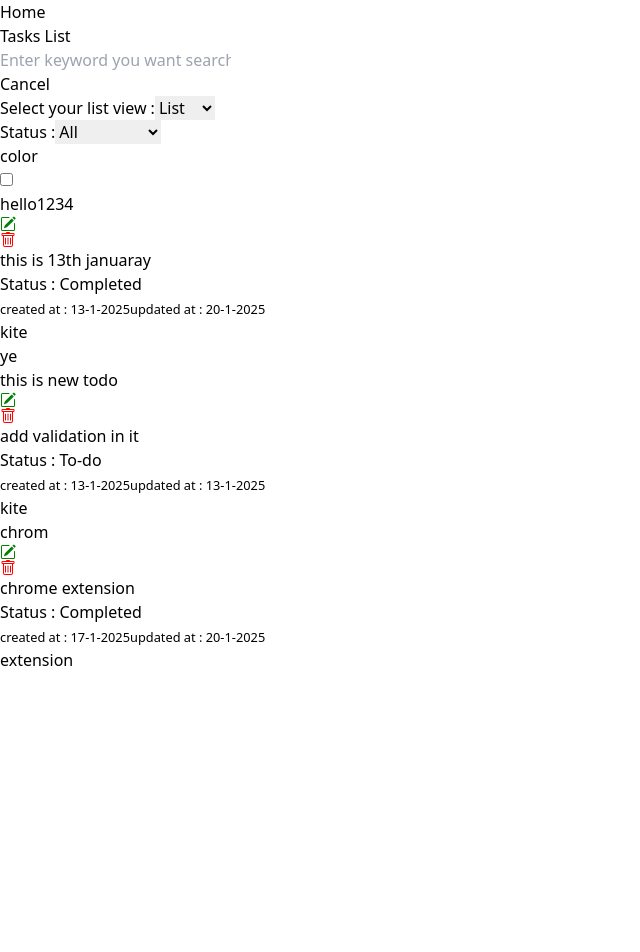
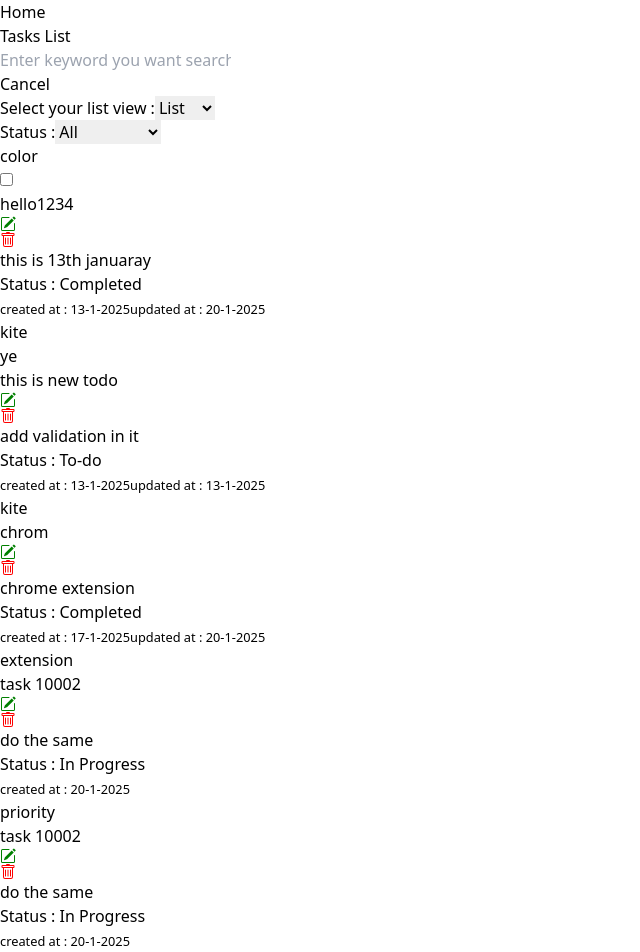
Before and after one commit to meet2883/todo-app, a React (Vite) app: page /list in a window 1280 px wide. Shown: the top 952 px of the page, without its empty margins (0-640 px from the left). Before the commit the page ends 800 px from the top, so only its background shows below. Built offline with nearby package versions, Linux system fonts and the light colour scheme; data requests are answered from the project's data file.

Commit message:
feat: add pagination in table view for easy data read

```diff
--- a/db.json
+++ b/db.json
@@ -33,6 +33,116 @@
         "extension"
       ],
       "updatedDate": "20-1-2025"
+    },
+    {
+      "id": "5313",
+      "title": "task 10002",
+      "task": "do the same",
+      "status": "In Progress",
+      "tags": [
+        "priority"
+      ],
+      "createdAt": "20-1-2025"
+    },
+    {
+      "id": "3e00",
+      "title": "task 10002",
+      "task": "do the same",
+      "status": "In Progress",
+      "tags": [
+        "priority"
+      ],
+      "createdAt": "20-1-2025"
+    },
+    {
+      "id": "579f",
+      "title": "task 10002",
+      "task": "do the same",
+      "status": "In Progress",
+      "tags": [
+        "priority"
+      ],
+      "createdAt": "20-1-2025"
+    },
+    {
+      "id": "6f3d",
+      "title": "task 10002",
+      "task": "do the same",
+      "status": "In Progress",
+      "tags": [
+        "priority"
+      ],
+      "createdAt": "20-1-2025"
+    },
+    {
+      "id": "9c99",
+      "title": "task 10002",
+      "task": "do the same",
+      "status": "In Progress",
+      "tags": [
+        "priority"
+      ],
+      "createdAt": "20-1-2025"
+    },
+    {
+      "id": "7eef",
+      "title": "task 10002",
+      "task": "do the same",
+      "status": "In Progress",
+      "tags": [
+        "priority"
+      ],
+      "createdAt": "20-1-2025"
+    },
+    {
+      "id": "9636",
+      "title": "task 10002",
+      "task": "do the same",
+      "status": "In Progress",
+      "tags": [
+        "priority"
+      ],
+      "createdAt": "20-1-2025"
+    },
+    {
+      "id": "7d3e",
+      "title": "task 10002",
+      "task": "do the same",
+      "status": "In Progress",
+      "tags": [
+        "priority"
+      ],
+      "createdAt": "20-1-2025"
+    },
+    {
+      "id": "002d",
+      "title": "task 10002",
+      "task": "do the same",
+      "status": "In Progress",
+      "tags": [
+        "priority"
+      ],
+      "createdAt": "20-1-2025"
+    },
+    {
+      "id": "edd1",
+      "title": "task 10002",
+      "task": "do the same",
+      "status": "In Progress",
+      "tags": [
+        "priority"
+      ],
+      "createdAt": "20-1-2025"
+    },
+    {
+      "id": "03b5",
+      "title": "task 123235",
+      "task": "do the same",
+      "status": "Completed",
+      "tags": [
+        "priority"
+      ],
+      "createdAt": "20-1-2025"
     }
   ]
 }
--- /dev/null
+++ b/src/components/Pagination.jsx
@@ -0,0 +1,36 @@
+import { Component } from "react";
+
+class Pagination extends Component {
+  constructor(props) {
+    super(props);
+  }
+
+  render() {
+    return (
+      <div className="flex flex-row justify-between items-center mt-5">
+        <div>
+          <span>Records Per Page :</span>
+          <select
+            name="recPerPage"
+            value={this.props.recPerPage}
+            onChange={(e) => this.props.handleRecPerPage(e)}
+          >
+            <option value={this.props.dataLength}>All</option>
+            <option value={5}>5</option>
+            <option value={10}>10</option>
+            <option value={15}>15</option>
+            <option value={20}>20</option>
+          </select>
+        </div>
+
+        <div className="flex flex-row gap-3">
+            <button onClick={this.props.prevPage}>Prev</button>
+            <span>Page : {this.props.pageNo} out of {this.props.totalPages}</span>
+            <button onClick={this.props.nextPage}>Next</button>
+        </div>
+      </div>
+    );
+  }
+}
+
+export default Pagination;
--- a/src/components/TableView.jsx
+++ b/src/components/TableView.jsx
@@ -2,20 +2,83 @@ import { Component } from "react";
 import { connect } from "react-redux";
 import { BsTrash, BsPencilSquare } from "react-icons/bs";
 import { deleteTodo, fetchTodo } from "../features/todoSlice";
+import Pagination from "./Pagination";
 
 class TableView extends Component {
   constructor(props) {
     super(props);
+    let dataLength = this.props.data.length;
+    this.state = {
+      totalPages: 1,
+      recPerpage: this.props.data.length,
+      pageNo: 1,
+      startIndex: 0,
+      endIndex: this.props.data.length,
+      data: [],
+    };
+    this.prevPage = this.prevPage.bind(this);
+    this.nextPage = this.nextPage.bind(this);
+    this.handleRecPerPage = this.handleRecPerPage.bind(this);
   }
+
+  handleRecPerPage = (e) => {
+    e.preventDefault();
+    let recPerpage = parseInt(e.target.value);
+    let totalPages = Math.ceil(this.props.data.length / recPerpage);
+    let startIndex = 0;
+    let pageNo = 1;
+    let endIndex = recPerpage;
+    this.setState((prevState) => ({
+      recPerpage,
+      totalPages,
+      startIndex,
+      endIndex,
+      pageNo
+    }));
+  };
+
+  nextPage = () => {
+    if (this.state.pageNo !== this.state.totalPages) {
+      this.setState((prevState) => ({
+        pageNo: this.state.pageNo + 1,
+        startIndex: this.state.endIndex,
+        endIndex: this.state.endIndex + this.state.recPerpage,
+      }));
+    }
+  };
+
+  prevPage = () => {
+    if (this.state.pageNo !== 1) {
+      this.setState((prevState) => ({
+        pageNo: this.state.pageNo - 1,
+        startIndex: this.state.startIndex - this.state.recPerpage,
+        endIndex: this.state.endIndex - this.state.recPerpage,
+      }));
+    }
+  };
+
+  componentDidMount = () => {
+    this.setState({ data: this.props.data });
+  };
 
   componentDidUpdate = (prevProps, prevState) => {
     if (prevProps.todo !== this.props.todo && this.props.isUpdate) {
       this.props.openModel();
     }
+
+    // if(prevState.pageNo !== this.state.pageNo || prevState.recPerpage !== this.state.recPerpage){
+    //   // this.setState((prevState) => ({
+    //   //   data : this.props.data.slice(this.state.startIndex, this.state.endIndex)
+    //   // }))
+    // }
   };
 
   render() {
+    const { data } = this.props;
+    let records = data.slice(this.state.startIndex, this.state.endIndex);
+    console.log(records);
     return (
+      <div>
         <table className="border-separate border-spacing-0 border-slate-500 table-auto">
           <thead>
             <tr className="bg-slate-900 text-white">
@@ -30,12 +93,14 @@ class TableView extends Component {
           </thead>
 
           <tbody>
-          {this.props.data.map((todo) => (
+            {records.map((todo) => (
               <tr key={todo.id}>
                 <td className="border border-slate-600 p-2">{todo.title}</td>
                 <td className="border border-slate-600 p-2">{todo.task}</td>
                 <td className="border border-slate-600 p-2">{todo.status}</td>
-              <td className="border border-slate-600 p-2">{todo.createdAt}</td>
+                <td className="border border-slate-600 p-2">
+                  {todo.createdAt}
+                </td>
                 <td className="border border-slate-600 p-2">
                   {todo.updatedDate === "" ? "-" : todo.updatedDate}
                 </td>
@@ -58,6 +123,19 @@ class TableView extends Component {
             ))}
           </tbody>
         </table>
+
+        <Pagination
+          dataLength={this.props.data.length}
+          prevPage={this.prevPage}
+          nextPage={this.nextPage}
+          pageNo={this.state.pageNo}
+          endIndex={this.state.endIndex}
+          recPerpage={this.state.recPerpage}
+          totalPages={this.state.totalPages}
+          startIndex={this.state.startIndex}
+          handleRecPerPage={this.handleRecPerPage}
+        />
+      </div>
     );
   }
 }
--- a/src/pages/List.jsx
+++ b/src/pages/List.jsx
@@ -7,6 +7,7 @@ import { connect } from "react-redux";
 import { fetchTodo, fetchTodos } from "../features/todoSlice";
 import TableView from "../components/TableView";
 import ListView from "../components/ListView";
+import Pagination from "../components/Pagination";
 
 class List extends Component {
   constructor(props) {
@@ -190,15 +191,17 @@ class List extends Component {
 
   render() {
     // state destructuring
-    const { searchResults, searchQuery, filterQuery, filterValues, isNoData } =
+    const { searchResults, searchQuery, filterQuery, filterValues, isNoData, recordsPerpage } =
       this.state;
 
-    const data =
+    let data =
       searchResults.length > 0
         ? searchResults
         : filterValues.length > 0
         ? filterValues
         : this.props.todos;
+
+
 
     return (
       <div>
```
Lines whose indentation alone changed are shown as unchanged.
